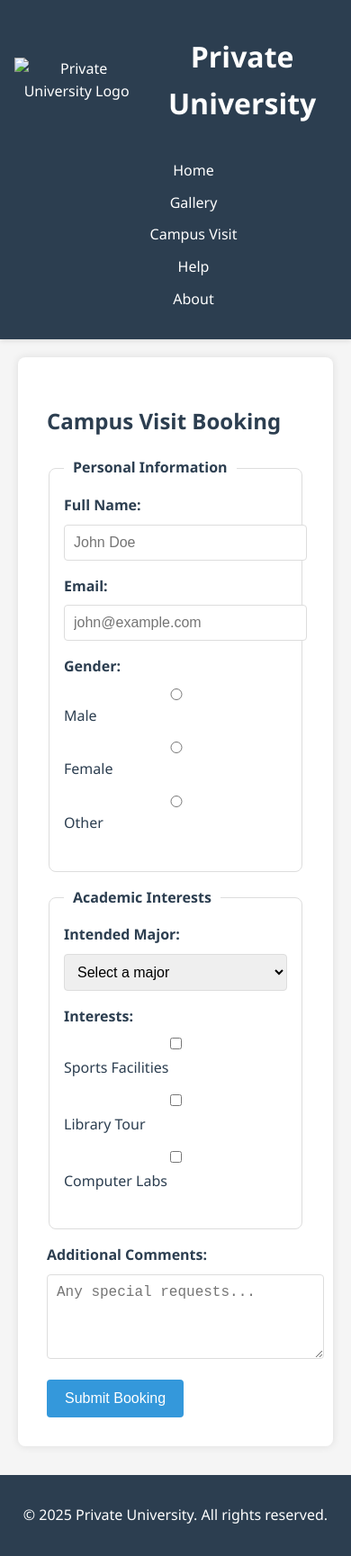
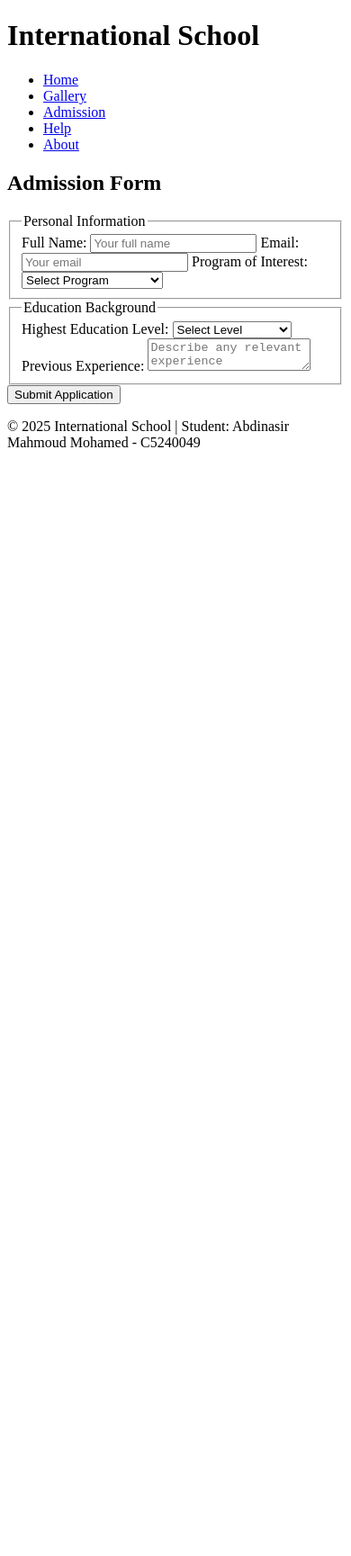
Before and after one commit to abdinasirmahmoudmohamed/C5240049.github.io, a plain HTML site: page booking.html in a window 390 px wide. Shown: the whole page at 90% size. After the commit the page ends 844 px from the top, so only its background shows below. Drawn offline with Linux system fonts and the light colour scheme; files that its build step writes are made by us from their sources.

Commit message:
Add files via upload

```diff
--- a/about.html
+++ b/about.html
@@ -3,56 +3,42 @@
 <head>
     <meta charset="UTF-8">
     <meta name="viewport" content="width=device-width, initial-scale=1.0">
-    <title>Private University - About</title>
+    <title>About | International School</title>
     <link rel="stylesheet" href="css/style.css">
-    <link rel="icon" href="images/logo.png" type="image/png">
 </head>
 <body>
     <header>
-        <div class="logo">
-            <img src="images/logo.png" alt="Private University Logo">
-            <h1>Private University</h1>
-        </div>
+        <h1>International School</h1>
         <nav>
             <ul>
                 <li><a href="index.html">Home</a></li>
                 <li><a href="gallery.html">Gallery</a></li>
-                <li><a href="booking.html">Campus Visit</a></li>
+                <li><a href="booking.html">Admission</a></li>
                 <li><a href="help.html">Help</a></li>
                 <li><a href="about.html">About</a></li>
             </ul>
         </nav>
     </header>
+    <main>
+        <section class="about">
+            <h2>About Our School</h2>
+            <p><strong>Mission:</strong> To provide cutting-edge digital education for the modern workforce.</p>
+            <p><strong>Student:</strong> Abdinasir Mahmoud Mohamed (C5240049)</p>
+            <p>This website was created as a final project for the HTML & CSS course.</p>
 
-    <main>
-        <h2>About This Project</h2>
-
-        <section>
-            <h3>University Information</h3>
-            <p>Private University is a leading institution founded in 1995, specializing in technology and innovation.</p>
-        </section>
-
-        <section>
-            <h3>Developer Details</h3>
-            <p><strong>Your Name</strong></p>
-            <p>Student ID: [Your Student ID]</p>
-            <p>Program: Bachelor of Computer Science</p>
-            <p>This project demonstrates HTML5 and CSS3 proficiency for the Jamburiya University Final Project.</p>
-        </section>
-
-        <section>
-            <h3>Technical Features</h3>
-            <ul>
-                <li>Semantic HTML5</li>
-                <li>CSS Flexbox/Grid</li>
-                <li>Accessible Forms</li>
-                <li>Responsive Design</li>
-            </ul>
+            <div class="facilities">
+                <h3>Our Facilities:</h3>
+                <ul>
+                    <li>Modern computer labs</li>
+                    <li>Professional recording studios</li>
+                    <li>AI research center</li>
+                    <li>Online learning platform</li>
+                </ul>
+            </div>
         </section>
     </main>
-
     <footer>
-        <p>&copy; 2025 Private University. All rights reserved.</p>
+        <p>&copy; 2025 International School | Student: Abdinasir Mahmoud Mohamed - C5240049</p>
     </footer>
 </body>
 </html>
--- a/booking.html
+++ b/booking.html
@@ -3,96 +3,65 @@
 <head>
     <meta charset="UTF-8">
     <meta name="viewport" content="width=device-width, initial-scale=1.0">
-    <title>Private University - Campus Visit</title>
+    <title>Admission | International School</title>
     <link rel="stylesheet" href="css/style.css">
-    <link rel="icon" href="images/logo.png" type="image/png">
 </head>
 <body>
     <header>
-        <div class="logo">
-            <img src="images/logo.png" alt="Private University Logo">
-            <h1>Private University</h1>
-        </div>
+        <h1>International School</h1>
         <nav>
             <ul>
                 <li><a href="index.html">Home</a></li>
                 <li><a href="gallery.html">Gallery</a></li>
-                <li><a href="booking.html">Campus Visit</a></li>
+                <li><a href="booking.html">Admission</a></li>
                 <li><a href="help.html">Help</a></li>
                 <li><a href="about.html">About</a></li>
             </ul>
         </nav>
     </header>
-
     <main>
-        <h2>Campus Visit Booking</h2>
-        <form id="visit-form">
+        <h2>Admission Form</h2>
+        <form id="admission-form">
             <fieldset>
                 <legend>Personal Information</legend>
-                <div class="form-group">
-                    <label for="name">Full Name:</label>
-                    <input type="text" id="name" name="name" required placeholder="John Doe">
-                </div>
+                <label for="name">Full Name:</label>
+                <input type="text" id="name" required placeholder="Your full name">
 
-                <div class="form-group">
-                    <label for="email">Email:</label>
-                    <input type="email" id="email" name="email" required placeholder="john@example.com">
-                </div>
+                <label for="email">Email:</label>
+                <input type="email" id="email" required placeholder="Your email">
 
-                <div class="form-group">
-                    <label>Gender:</label>
-                    <div class="radio-group">
-                        <input type="radio" id="male" name="gender" value="male">
-                        <label for="male">Male</label>
-
-                        <input type="radio" id="female" name="gender" value="female">
-                        <label for="female">Female</label>
-
-                        <input type="radio" id="other" name="gender" value="other">
-                        <label for="other">Other</label>
-                    </div>
-                </div>
+                <label for="program">Program of Interest:</label>
+                <select id="program" required>
+                    <option value="">Select Program</option>
+                    <option value="graphic">Graphic Design</option>
+                    <option value="video">Video Editing</option>
+                    <option value="animation">Animation</option>
+                    <option value="web">Web Development</option>
+                    <option value="ai">AI & Machine Learning</option>
+                    <option value="freelance">Freelancing Skills</option>
+                </select>
             </fieldset>
 
             <fieldset>
-                <legend>Academic Interests</legend>
-                <div class="form-group">
-                    <label for="major">Intended Major:</label>
-                    <select id="major" name="major" required>
-                        <option value="">Select a major</option>
-                        <option value="cs">Computer Science</option>
-                        <option value="eng">Engineering</option>
-                        <option value="bus">Business</option>
-                        <option value="art">Arts</option>
-                    </select>
-                </div>
+                <legend>Education Background</legend>
+                <label for="education">Highest Education Level:</label>
+                <select id="education" required>
+                    <option value="">Select Level</option>
+                    <option value="highschool">High School</option>
+                    <option value="diploma">Diploma</option>
+                    <option value="bachelor">Bachelor's Degree</option>
+                    <option value="master">Master's Degree</option>
+                </select>
 
-                <div class="form-group">
-                    <label>Interests:</label>
-                    <div class="checkbox-group">
-                        <input type="checkbox" id="sports" name="interests" value="sports">
-                        <label for="sports">Sports Facilities</label>
-
-                        <input type="checkbox" id="library" name="interests" value="library">
-                        <label for="library">Library Tour</label>
-
-                        <input type="checkbox" id="labs" name="interests" value="labs">
-                        <label for="labs">Computer Labs</label>
-                    </div>
-                </div>
+                <label for="experience">Previous Experience:</label>
+                <textarea id="experience" placeholder="Describe any relevant experience"></textarea>
             </fieldset>
 
-            <div class="form-group">
-                <label for="comments">Additional Comments:</label>
-                <textarea id="comments" name="comments" rows="4" placeholder="Any special requests..."></textarea>
-            </div>
-
-            <button type="submit">Submit Booking</button>
+            <button type="submit">Submit Application</button>
         </form>
     </main>
-
     <footer>
-        <p>&copy; 2025 Private University. All rights reserved.</p>
+        <p>&copy; 2025 International School | Student: Abdinasir Mahmoud Mohamed - C5240049</p>
     </footer>
 </body>
 </html>
--- a/style.css
+++ b/style.css
@@ -1,240 +1,50 @@
-:root {
-    --primary-color: #2c3e50;
-    --secondary-color: #3498db;
-    --accent-color: #e74c3c;
-    --light-color: #ecf0f1;
-    --dark-color: #2c3e50;
+.gallery {
+    padding: 20px;
+    max-width: 1200px;
+    margin: 0 auto;
 }
 
-body {
-    font-family: 'Segoe UI', Tahoma, Geneva, Verdana, sans-serif;
-    line-height: 1.6;
-    margin: 0;
-    padding: 0;
-    color: var(--dark-color);
-    background-color: #f5f5f5;
+.images {
+    display: flex;
+    flex-wrap: wrap;
+    gap: 20px;
+    justify-content: center;
+    margin: 30px 0;
 }
 
-.flex-container {
-    display: flex;
-    flex-wrap: wrap;
-    justify-content: space-between;
-    gap: 20px;
-    padding: 20px;
-}
-
-header {
-    background-color: var(--primary-color);
-    color: white;
-    padding: 1rem;
-    display: flex;
-    justify-content: space-between;
-    align-items: center;
-    box-shadow: 0 2px 5px rgba(0,0,0,0.1);
-}
-
-.logo {
-    display: flex;
-    align-items: center;
-    gap: 10px;
-}
-
-.logo img {
-    height: 50px;
-}
-
-nav ul {
-    display: flex;
-    list-style: none;
-    gap: 20px;
-}
-
-nav a {
-    color: white;
-    text-decoration: none;
-    padding: 0.5rem 1rem;
-    border-radius: 4px;
-    transition: background-color 0.3s;
-}
-
-nav a:hover {
-    background-color: var(--secondary-color);
-    text-decoration: underline;
-}
-
-main {
-    min-height: 80vh;
-    padding: 2rem;
-    background-color: white;
-    margin: 20px;
-    border-radius: 8px;
-    box-shadow: 0 0 10px rgba(0,0,0,0.1);
-}
-
-.hero {
-    background: linear-gradient(135deg, var(--secondary-color), var(--primary-color));
-    color: white;
-    padding: 2rem;
-    border-radius: 8px;
-    text-align: center;
-    margin-bottom: 2rem;
-}
-
-.gallery-grid {
-    display: grid;
-    grid-template-columns: repeat(auto-fit, minmax(300px, 1fr));
-    gap: 20px;
-    margin-bottom: 2rem;
-}
-
-.gallery-grid img {
+.images img {
     width: 100%;
+    max-width: 300px;
     height: auto;
     border-radius: 8px;
+    box-shadow: 0 4px 8px rgba(0,0,0,0.1);
     transition: transform 0.3s;
 }
 
-.gallery-grid img:hover {
+.images img:hover {
     transform: scale(1.03);
-    box-shadow: 0 5px 15px rgba(0,0,0,0.2);
 }
 
-figure {
-    margin: 0;
-}
-
-figcaption {
-    text-align: center;
-    margin-top: 0.5rem;
-    font-style: italic;
-}
 
 table {
     width: 100%;
     border-collapse: collapse;
-    margin: 2rem 0;
+    margin: 20px 0;
+    background: white;
+    box-shadow: 0 2px 4px rgba(0,0,0,0.1);
 }
 
 th, td {
-    padding: 12px;
+    padding: 12px 15px;
     text-align: left;
     border-bottom: 1px solid #ddd;
 }
 
 th {
-    background-color: var(--primary-color);
+    background-color: #2c3e50;
     color: white;
 }
 
 tr:nth-child(even) {
-    background-color: #f2f2f2;
+    background-color: #f8f9fa;
 }
-
-tr:hover {
-    background-color: #e6f7ff;
-}
-
-tfoot td {
-    font-size: 0.8rem;
-    text-align: center;
-    color: #666;
-}
-
-form {
-    max-width: 600px;
-    margin: 0 auto;
-}
-
-fieldset {
-    border: 1px solid #ddd;
-    border-radius: 8px;
-    padding: 1rem;
-    margin-bottom: 1rem;
-}
-
-legend {
-    padding: 0 10px;
-    font-weight: bold;
-    color: var(--primary-color);
-}
-
-.form-group {
-    margin-bottom: 1rem;
-}
-
-label {
-    display: block;
-    margin-bottom: 0.5rem;
-    font-weight: 600;
-}
-
-input[type="text"],
-input[type="email"],
-select,
-textarea {
-    width: 100%;
-    padding: 10px;
-    border: 1px solid #ddd;
-    border-radius: 4px;
-    font-size: 1rem;
-}
-
-.radio-group,
-.checkbox-group {
-    display: flex;
-    gap: 20px;
-    margin-top: 0.5rem;
-}
-
-.radio-group label,
-.checkbox-group label {
-    font-weight: normal;
-    display: inline-flex;
-    align-items: center;
-    gap: 5px;
-}
-
-button {
-    background-color: var(--secondary-color);
-    color: white;
-    border: none;
-    padding: 12px 20px;
-    border-radius: 4px;
-    cursor: pointer;
-    font-size: 1rem;
-    transition: background-color 0.3s;
-}
-
-button:hover {
-    background-color: #2980b9;
-}
-
-footer {
-    text-align: center;
-    padding: 1rem;
-    background-color: var(--primary-color);
-    color: white;
-    margin-top: 2rem;
-}
-
-@media (max-width: 768px) {
-    header {
-        flex-direction: column;
-        text-align: center;
-    }
-
-    nav ul {
-        flex-direction: column;
-        gap: 10px;
-    }
-
-    .flex-container {
-        flex-direction: column;
-    }
-
-    .radio-group,
-    .checkbox-group {
-        flex-direction: column;
-        gap: 5px;
-    }
-}
```
Also changed, not shown: gallery.html (+23 -42 lines), help.html (+18 -39 lines), index.html (+19 -21 lines).
